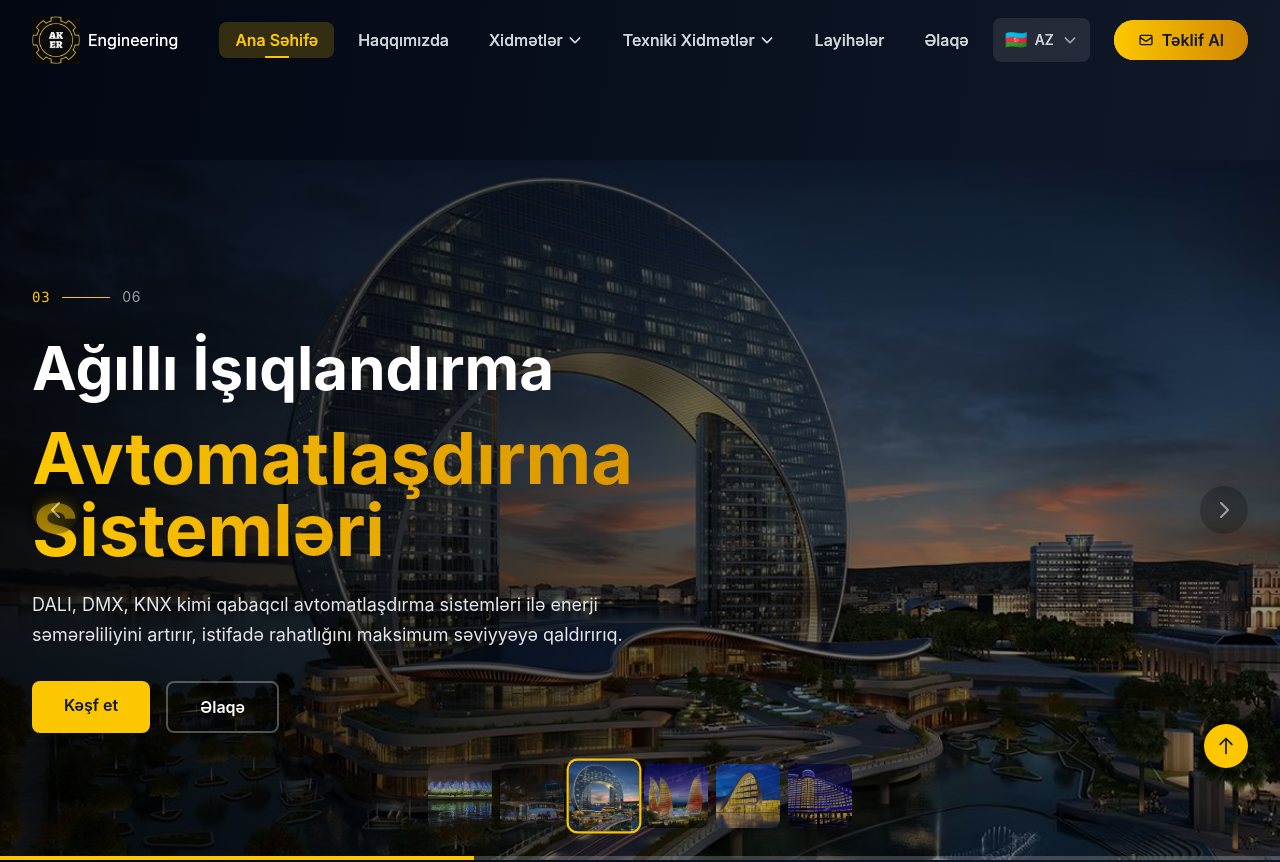
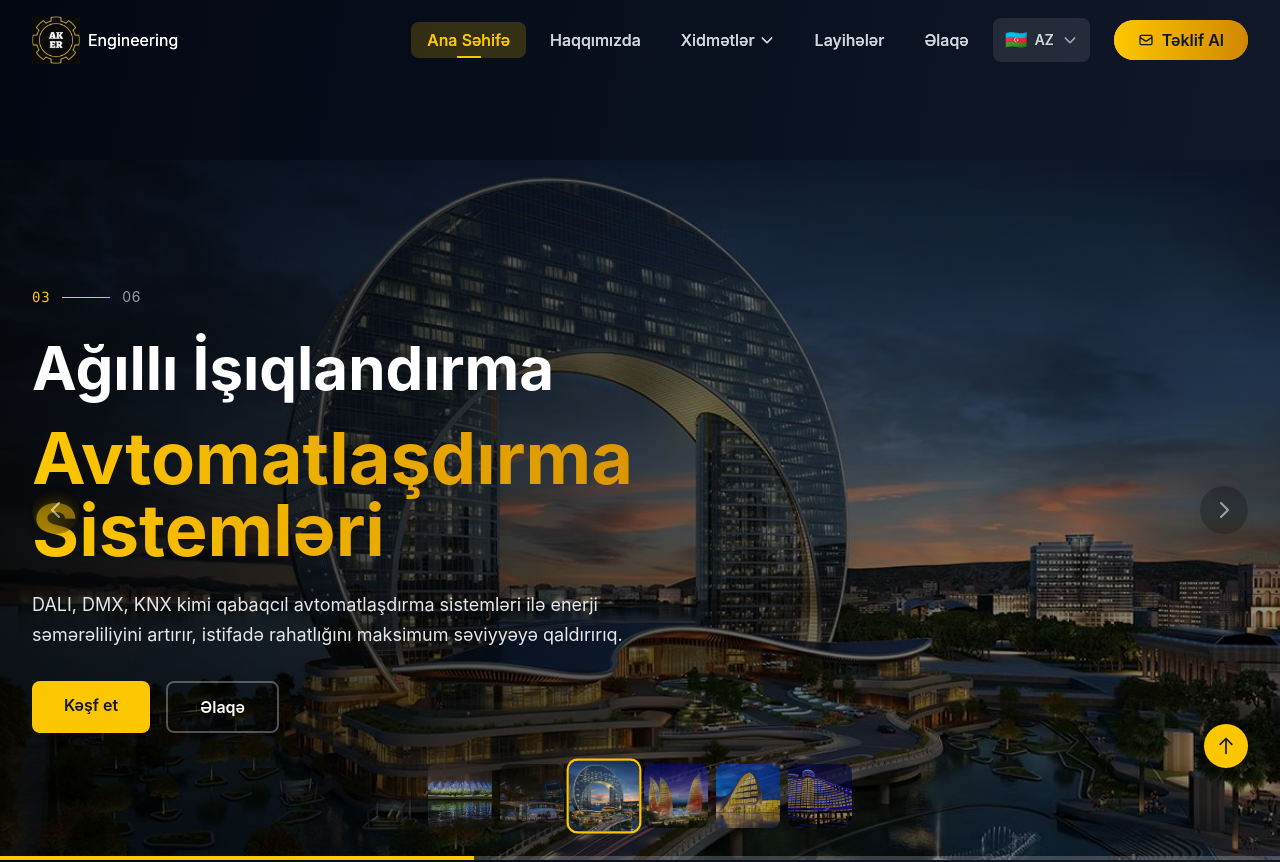
Before and after one commit to cavidanbagiri/ak-erengineering, a React (Vite) app: page / in a window 1280 px wide. Shown: the top 862 px of the page. Built offline with nearby package versions, Linux system fonts and the light colour scheme.

Commit message:
remove the technic service and add under the services

```diff
--- a/src/components/Navbar.jsx
+++ b/src/components/Navbar.jsx
@@ -25,27 +25,33 @@ function Navbar() {
             id: 'services',
             dropdown: true,
             items: [
+                { label: t('navbar.dropdown.bms'), path: '/technical-services/bms' },
+                { label: t('navbar.dropdown.ddc'), path: '/technical-services/ddc' },
+                { label: t('navbar.dropdown.mechanicalDrive'), path: '/technical-services/mechanical-drive' },
+                { label: t('navbar.dropdown.prover'), path: '/technical-services/prover' },
+                { label: t('navbar.dropdown.mechanicalInstallation'), path: '/technical-services/mechanical-installation' },
                 { label: t('navbar.dropdown.facade'), path: '/services/facade-lighting' },
                 { label: t('navbar.dropdown.industrial'), path: '/services/industrial-lighting' },
                 { label: t('navbar.dropdown.landscape'), path: '/services/landscape-lighting' },
                 { label: t('navbar.dropdown.road'), path: '/services/road-lighting' },
                 { label: t('navbar.dropdown.energy'), path: '/services/energy-solutions' },
                 { label: t('navbar.dropdown.smart'), path: '/services/smart-systems' },
+
             ]
         },
-        {
-            label: t('navbar.navItems.technical'),
-            path: '/technical-services',
-            id: 'technical',
-            dropdown: true,
-            items: [
-                { label: t('navbar.dropdown.bms'), path: '/technical-services/bms' },
-                { label: t('navbar.dropdown.ddc'), path: '/technical-services/ddc' },
-                { label: t('navbar.dropdown.mechanicalDrive'), path: '/technical-services/mechanical-drive' },
-                { label: t('navbar.dropdown.prover'), path: '/technical-services/prover' },
-                { label: t('navbar.dropdown.mechanicalInstallation'), path: '/technical-services/mechanical-installation' },
-            ]
-        },
+        // {
+        //     label: t('navbar.navItems.technical'),
+        //     path: '/technical-services',
+        //     id: 'technical',
+        //     dropdown: true,
+        //     items: [
+        //         { label: t('navbar.dropdown.bms'), path: '/technical-services/bms' },
+        //         { label: t('navbar.dropdown.ddc'), path: '/technical-services/ddc' },
+        //         { label: t('navbar.dropdown.mechanicalDrive'), path: '/technical-services/mechanical-drive' },
+        //         { label: t('navbar.dropdown.prover'), path: '/technical-services/prover' },
+        //         { label: t('navbar.dropdown.mechanicalInstallation'), path: '/technical-services/mechanical-installation' },
+        //     ]
+        // },
         { label: t('navbar.navItems.portfolio'), path: '/portfolio', id: 'portfolio' },
         { label: t('navbar.navItems.contact'), path: '/contact', id: 'contact' },
     ]
```
